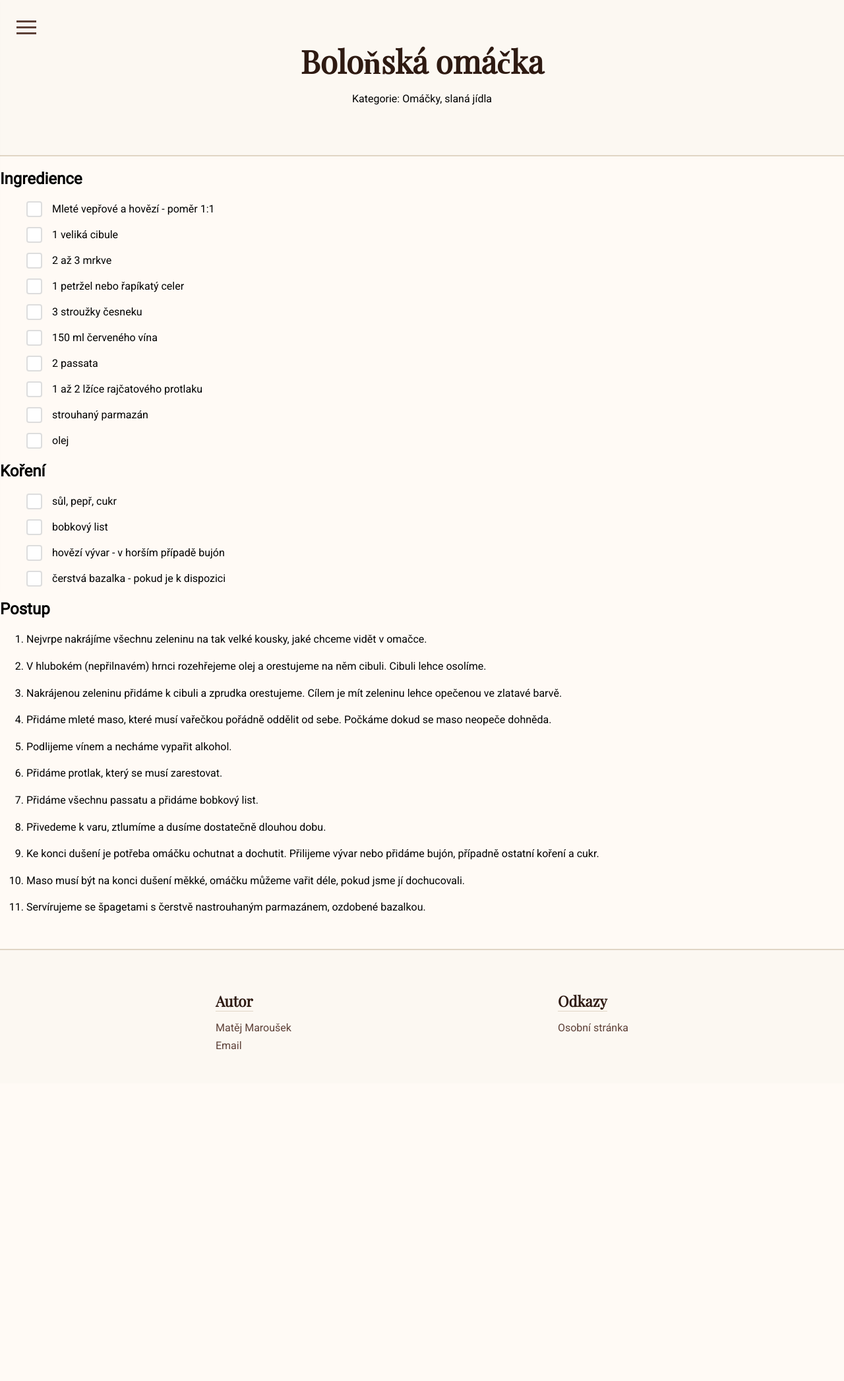
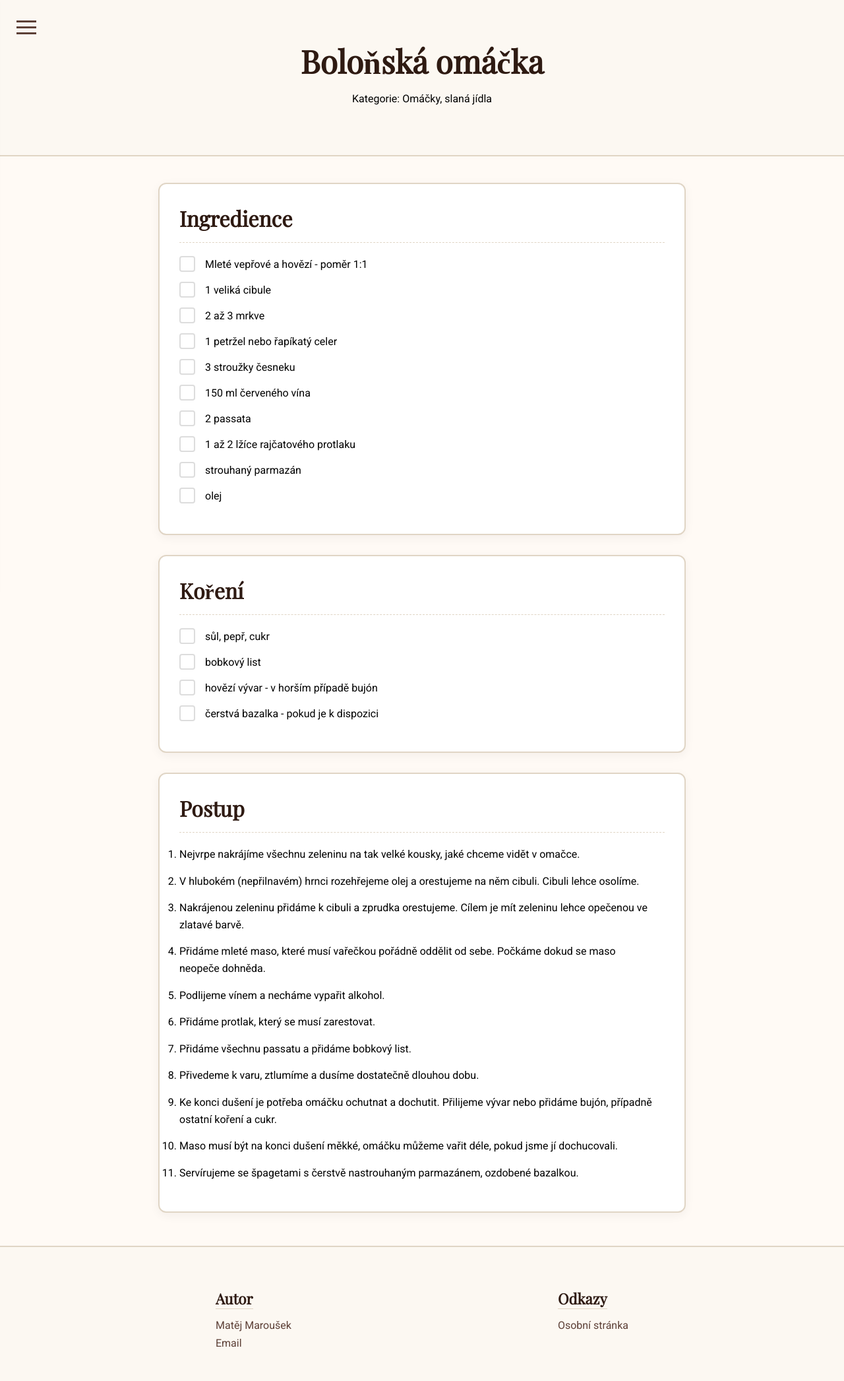
Before and after one commit to M4thys02/Cookbook, a Jekyll site: the page built from _recipes/sauces/bolognese.md, in a window 1280 px wide. Shown: the whole page at 66% size. Built offline with Jekyll 4.4.1, drawn with Linux system fonts in a browser that asks for light colours; some web fonts are replaced; before the commit the page ends 1642 px from its top, so only the background shows below that.

Commit message:
new css styles for recipe layouts

```diff
--- a/css/recipes.css
+++ b/css/recipes.css
@@ -18,6 +18,40 @@ h1 {
     font-size: 3rem;
     margin: 0;
     color: #2e1a12;
+}
+
+/* --- Maincontainer and centering--- */
+main {
+    max-width: 800px; /* Limits the maximum text width for better readability */
+    margin: 40px auto; /* Automatically centers the block in the middle of the page */
+    padding: 0 20px; /* Protective padding so content doesn't touch the edges on mobile */
+}
+
+/* --- Styles for individual blocks with content --- */
+.ingredients, .spices, .procedure {
+    background-color: #ffffff;
+    border: 2px solid #e0d5c5;
+    border-radius: 12px;
+    padding: 30px; /* Inner space between the text and the border */
+    margin-bottom: 30px; /* Spacing between the blocks */
+    box-shadow: 0 4px 15px rgba(46, 26, 18, 0.05);
+    text-align: left;
+}
+
+/* --- Titles of section inside blocks --- */
+.ingredients h2, .spices h2, .procedure h2 {
+    font-family: 'Playfair Display', serif;
+    font-size: 2rem;
+    color: #2e1a12;
+    margin-top: 0;
+    margin-bottom: 20px; /* Space below the heading */
+    padding-bottom: 15px; /* Space for the dividing line */
+    border-bottom: 1px dashed #e0d5c5; /* Nice dashed line for elegant text separation */
+}
+
+/* --- Lists alignment --- */
+main ul, main ol {
+    padding-left: 0;
 }
 
 /*Style for instruction*/
```
